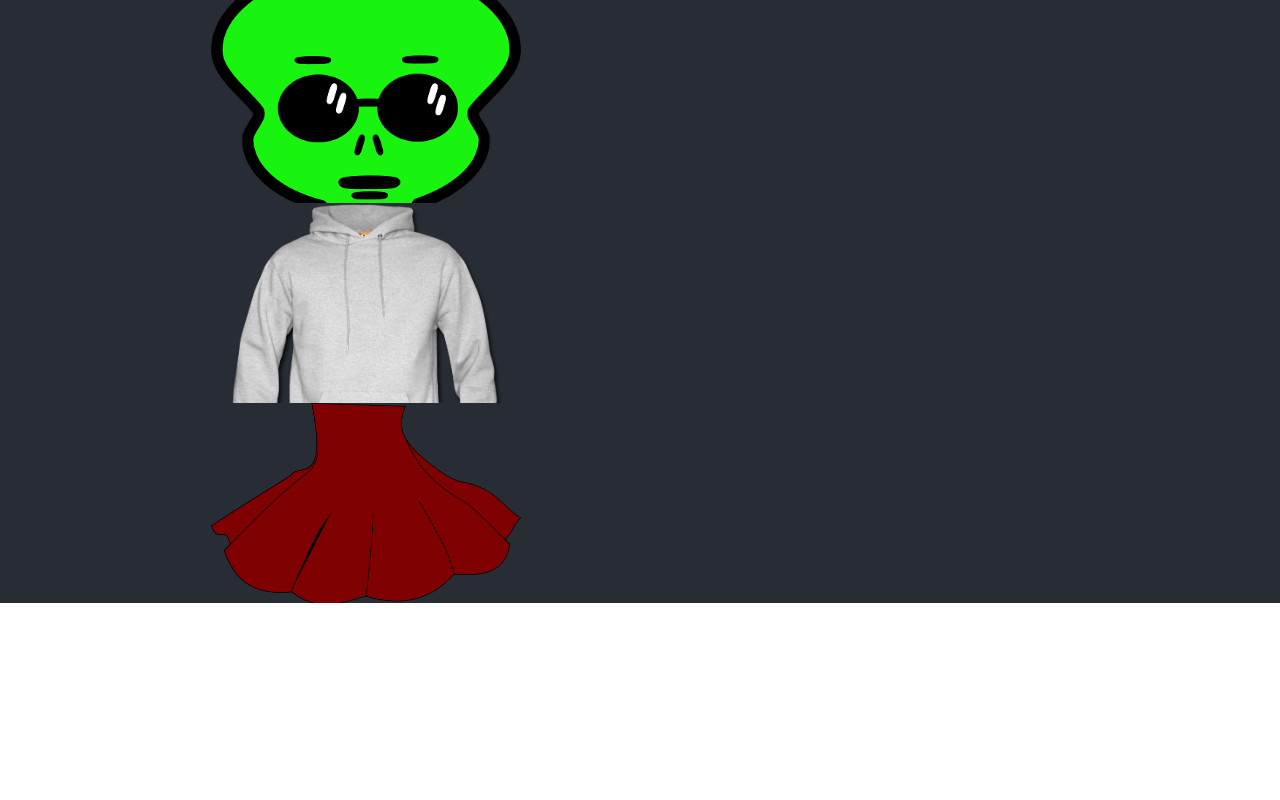
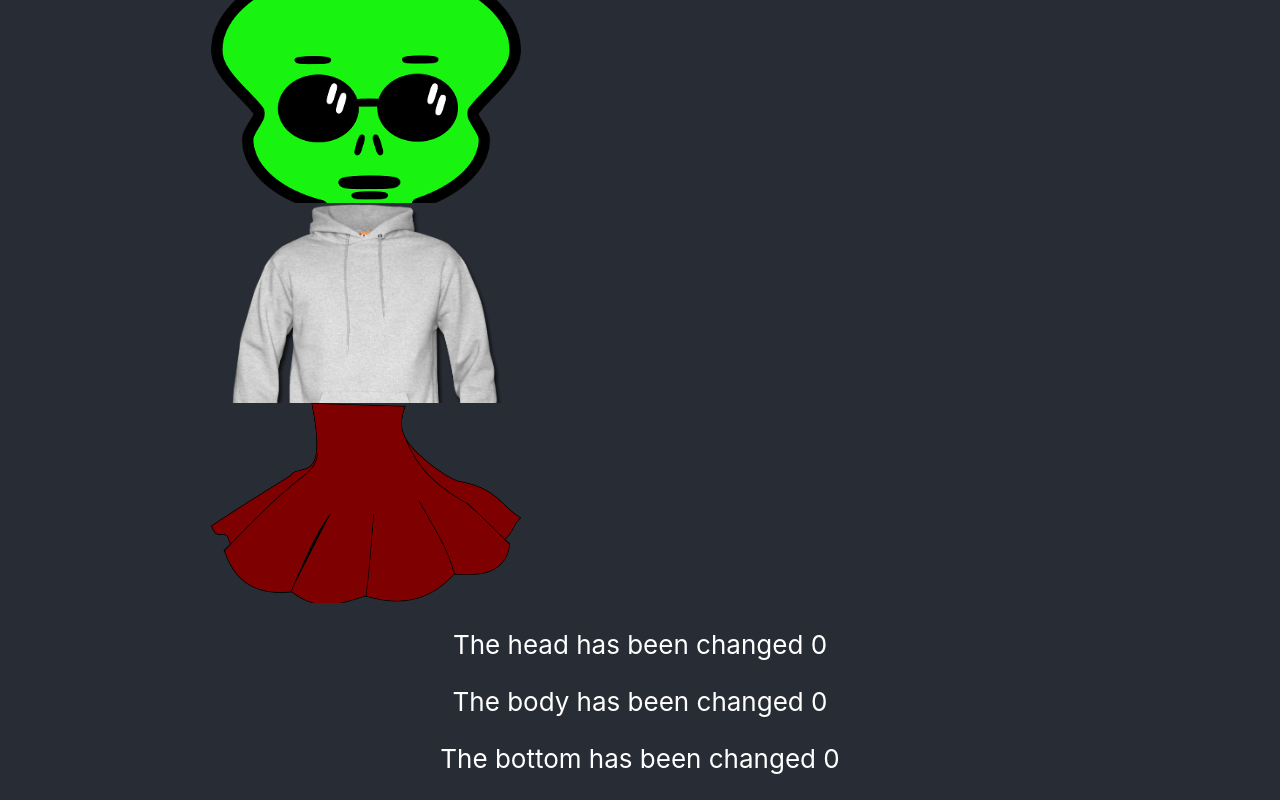
Before and after one commit to cristian-montes/character_designer, a React (Create React App) app: page / in a window 1280 px wide. Shown: the part 271-1071 px from the top of the page. Before the commit the page ends 874 px from the top, so only its background shows below. Built offline with nearby package versions, Linux system fonts and the light colour scheme.

Commit message:
head changes and updates the  number of changes

```diff
--- a/src/components/Phrase/Phrase.jsx
+++ b/src/components/Phrase/Phrase.jsx
@@ -1,7 +1,10 @@
 
-export default function Phrase({phrases}){
+export default function Phrase({phrases, timesChangedHead, timesChangedMiddle, timesChangedBottom}){
     return(
         <div>
+            <p> The head has been changed {timesChangedHead}</p>
+            <p> The body has been changed {timesChangedMiddle}</p>
+            <p> The bottom has been changed {timesChangedBottom}</p>
             {phrases.map((phrase) => (
                 <p style={{ color:'white'}}>{phrase}</p>
             ))}
--- a/src/components/Picker/Picker.jsx
+++ b/src/components/Picker/Picker.jsx
@@ -1,6 +1,18 @@
 import React from "react";
 
-export default function Picker({head, setHead, middle, setMiddle, bottom, setBottom, newPhrase, setNewPhrase, handleClick}){
+export default function Picker({
+    head, setHead,
+    middle, setMiddle,
+    bottom, setBottom,
+    newPhrase, setNewPhrase,
+    handleClick,
+    timesChangedHead,setTimesChangedHead,
+    timesChangedMiddle, setTimesChangedMiddle,
+    timesChangedBottom, setTimesChangedBottom,
+    handleHead
+
+
+    }){
     const headOptions = ['alien', 'cat', 'face', 'caiman']
     const middleOptions = ['hoodie', 'tmobile', 'tshirt']
     const bottomOptions = ['jeans', 'skirt', 'gold']
@@ -9,7 +21,14 @@ export default function Picker({head, setHead, middle, setMiddle, bottom, setBot
         <div>
             <label>
                 Head
-                <select value={head} onChange={(event) => setHead(event.target.value)}>
+                <select
+                    value={head}
+                    // onChange={(event) => (
+                    //     setHead(event.target.value)
+                    // )}
+                    onChange={(event)=>( handleHead(event))}
+
+                >
                     {headOptions.map((opt) =>(
                         <option key={opt}>{opt}</option>
                     ))}
--- a/src/containers/CharacterContainer.jsx
+++ b/src/containers/CharacterContainer.jsx
@@ -11,11 +11,20 @@ function CharacterContainer(){
     const [phrase, setPhrase] = useState([]);
     const [newPhrase, setNewPhrase] = useState('');
 
+    const[timesChangedHead, setTimesChangedHead] = useState(0)
+    const[timesChangedMiddle, setTimesChangedMiddle] = useState(0)
+    const[timesChangedBottom, setTimesChangedBottom] = useState(0)
+
     const handleClick = () => {
         setNewPhrase('')
         setPhrase((prevState) => [...prevState, newPhrase])
     }
-    console.log('here', phrase)
+
+    const handleHead = (event) => {
+        setHead(event.target.value);
+        setTimesChangedHead(timesChangedHead+1)
+    }
+
     return(
         <div>
             <h1> Make it Fanshionable </h1>
@@ -29,9 +38,21 @@ function CharacterContainer(){
                 newPhrase={newPhrase}
                 setNewPhrase={setNewPhrase}
                 handleClick= {handleClick}
+                timesChangedHead={timesChangedHead}
+                setTimesChangedHead={setTimesChangedHead}
+                timesChangedMiddle={timesChangedMiddle}
+                setTimesChangedMiddle={setTimesChangedMiddle}
+                timesChangedBottom={timesChangedBottom}
+                setTimesChangedBottom={setTimesChangedBottom}
+                handleHead={handleHead}
                 />
             <Character head={head} middle={middle} bottom={bottom}/>
-            <Phrase phrases={phrase}/>
+            <Phrase
+                phrases={phrase}
+                timesChangedHead={timesChangedHead}
+                timesChangedMiddle={timesChangedMiddle}
+                timesChangedBottom={timesChangedBottom}
+            />
         </div>
     )
 }
```
